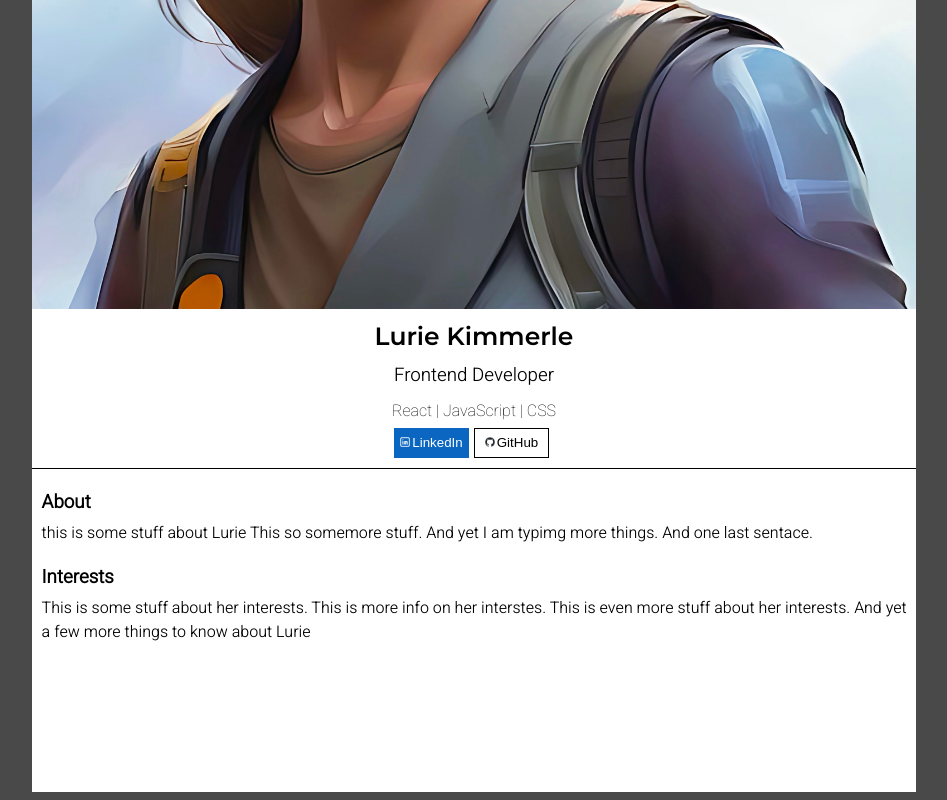
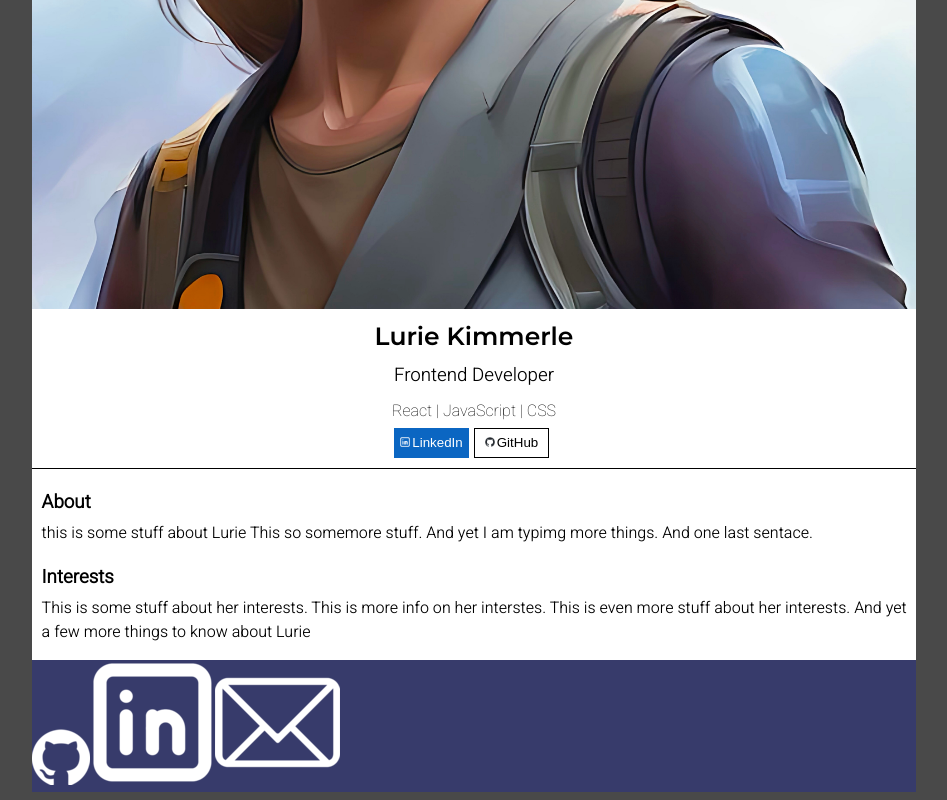
Before and after one commit to LurieK/Scrimba-React-Solo1, a React (Create React App) app: page / in a window 1280 px wide. Shown: the part 584-1384 px from the top of the page, without its empty margins (166-1113 px from the left). Built offline with nearby package versions, Linux system fonts and the light colour scheme.

Commit message:
fill in footer background

```diff
--- a/src/styles.css
+++ b/src/styles.css
@@ -86,3 +86,8 @@ body {
 .about p {
   margin-top: 0px;
 }
+
+.footer{
+  background-color:#373b6b;
+  color: white;
+}
```
